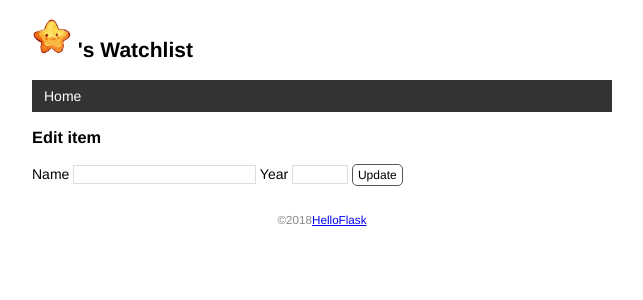
After one commit to 207212/watchlist, a Flask app: template templates/edit.html in a window 1280 px wide. The commit adds this page. Shown: the top 300 px of the page, without its empty margins (318-961 px from the left). Run offline with Flask 2, Linux system fonts and the light colour scheme; the template is opened without the code that fills it, so the values that code supplies are empty.

Commit message:
Create,edit and delete item by form

```diff
--- a/app.py
+++ b/app.py
@@ -42,13 +42,14 @@ def test_url_for():
     return 'Test page'
 '''
 
-from flask import Flask, render_template
+from flask import Flask, render_template, request, url_for, redirect, flash
 from flask_sqlalchemy import SQLAlchemy
 import os
 import click
 
 app = Flask(__name__)
 
+app.config['SECRET_KEY'] = 'dev'
 app.config['SQLALCHEMY_DATABASE_URI'] = 'sqlite:///' + os.path.join(app.root_path, 'data.db')
 app.config['SQLALCHEMY_TRACK_MODIFICATIONS'] = False
 
@@ -71,30 +72,29 @@ def forge():
     """Generate fake data."""
     db.create_all()
 
+    name = "Jay Chou"
+    movies = [
+        {'title': 'My Neighbor Totoro', 'year': '1988'},
+        {'title': 'Dead Poets Society', 'year': '1989'},
+        {'title': 'A Perfect World', 'year': '1993'},
+        {'title': 'Leon', 'year': '1994'},
+        {'title': 'Mahjong', 'year': '1996'},
+        {'title': 'Swallowtail Butterfly', 'year': '1996'},
+        {'title': 'King of Comedy', 'year': '1999'},
+        {'title': 'Devils on the Doorstep', 'year': '1999'},
+        {'title': 'WALL-E', 'year': '2008'},
+        {'title': 'The Pork of Music', 'year': '2012'},
+    ]
 
-name = "Jay Chou"
-movies = [
-    {'title': 'My Neighbor Totoro', 'year': '1988'},
-    {'title': 'Dead Poets Society', 'year': '1989'},
-    {'title': 'A Perfect World', 'year': '1993'},
-    {'title': 'Leon', 'year': '1994'},
-    {'title': 'Mahjong', 'year': '1996'},
-    {'title': 'Swallowtail Butterfly', 'year': '1996'},
-    {'title': 'King of Comedy', 'year': '1999'},
-    {'title': 'Devils on the Doorstep', 'year': '1999'},
-    {'title': 'WALL-E', 'year': '2008'},
-    {'title': 'The Pork of Music', 'year': '2012'},
-]
+    user = User(name=name)
+    db.session.add(user)
+    for m in movies:
+        movie = Movie(title=m['title'], year=m['year'])
+        db.session.add(movie)
 
+    db.session.commit()
+    click.echo('Done.')
 
-user = User(name=name)
-db.session.add(user)
-for m in movies:
-    movie = Movie(title=m['title'], year=m['year'])
-    db.session.add(movie)
-
-db.session.commit()
-click.echo('Done.')
 
 '''
 @app.route('/')
@@ -103,10 +103,58 @@ def index():
 '''
 
 
-@app.route('/')
+@app.route('/', methods=['GET', 'POST'])
 def index():
+    if request.method == 'POST':
+        # 获取表单数据
+        # title = request.form.get('title')
+        # year = request.form.get('year')
+        title = request.form['title']
+        year = request.form['year']
+        # 验证数据
+        if not title or not year or len(year) > 4 or len(title) > 60:
+            flash('Invalid input.')  # 显示错误提示
+            return redirect(url_for('index'))  # 重定向回主页
+        # 保存表单数据到数据库
+        movie = Movie(title=title, year=year)  # 创建记录
+        db.session.add(movie)  # 添加到数据库会话
+        db.session.commit()  # 提交数据库会话
+        flash('Item created.')  # 显示成功创建的提示
+        return redirect(url_for('index'))
+
+    # user = User.query.first()
     movies = Movie.query.all()
     return render_template('index.html', movies=movies)
+
+
+@app.route('/movie/edit/<int:movie_id>', methods=['GET', 'POST'])
+def edit(movie_id):
+    movie = Movie.query.get_or_404(movie_id)
+
+    if request.method == 'POST':  # 处理编辑表单的提交请求
+        title = request.form['title']
+        year = request.form['year']
+
+        if not title or not year or len(year) > 4 or len(title) > 60:
+            flash('Invalid input.')
+            return redirect(url_for('edit', movie_id=movie_id))  # 重定向回对应的编辑页面
+
+        movie.title = title  # 更新标题
+        movie.year = year  # 更新年份
+        db.session.commit()
+        flash('Item update.')
+        return redirect(url_for('index'))
+
+    return render_template('edit.html', movie=movie)
+
+
+@app.route('/movie/delete/<int:movie_id>', methods=['POST'])
+def delete(movie_id):
+    movie = Movie.query.get_or_404(movie_id)
+    db.session.delete(movie)
+    db.session.commit()
+    flash('Item deleted.')
+    return redirect(url_for('index'))
 
 
 @app.context_processor
--- a/static/style.css
+++ b/static/style.css
@@ -85,3 +85,48 @@ nav li a:hover {
     border-radius: 5px;
     padding: 3px 5px;
 }
+
+input[type=submit]{
+    font-family: inherit;
+}
+
+input[type=text]{
+    border: 1px solid #ddd;
+}
+
+input[name=year]{
+    width: 50px;
+}
+
+.btn{
+    font-size: 12px;
+    padding: 3px 5px;
+    text-decoration: none;
+    cursor: pointer;
+    background-color: white;
+    color: black;
+    border: 1px solid #555555;
+    border-radius: 5px;
+}
+
+.btn:hover{
+    text-decoration: none;
+    background-color: black;
+    color: white;
+    border: 1px solid black;
+}
+
+.alert{
+    position: relative;
+    padding: 7px;
+    margin: 7px 0;
+    border: 1px solid transparent;
+    color: #004085;
+    background-color: #cce5ff;
+    border-color: #b8daff;
+    border-radius: 5px;
+}
+
+.inline-form{
+    display: inline;
+}
--- a/templates/base.html
+++ b/templates/base.html
@@ -10,8 +10,12 @@
     {% endblock %}
 </head>
 <body>
-    <h2>
-        <img alt="Avatar" class="avatar" src="{{ url_for('static',filename='images/avatar.png')}}">
+        {% for message in get_flashed_messages() %}
+            <div class="alert">{{ message }}</div>
+        {% endfor %}
+
+     <h2>
+        <img alt="Avatar" class="avatar" src="{{ url_for('static',filename='images/avatar.png') }}">
         {{ user.name}}'s Watchlist
     </h2>
     <nav>
--- /dev/null
+++ b/templates/edit.html
@@ -0,0 +1,10 @@
+{% extends 'base.html' %}
+
+{% block content %}
+<h3>Edit item</h3>
+<form method="post">
+    Name <input type="text" name="title" autocomplete="off" required value="{{ movie.title }}">
+    Year <input type="text" name="year" autocomplete="off" required value="{{ movie.year }}">
+    <input class="btn" type="submit" name="submit" value="Update">
+</form>
+{% endblock %}
```
Also changed, not shown: templates/index.html (+9 -0 lines).
